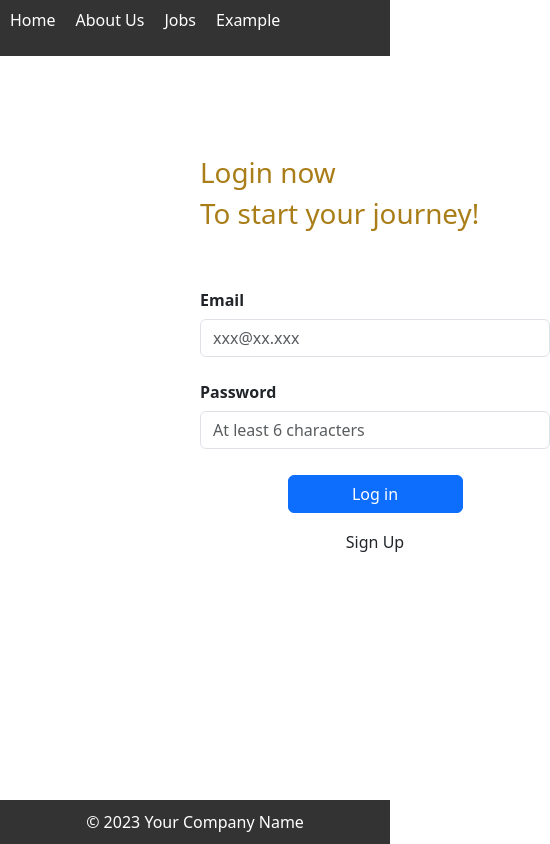
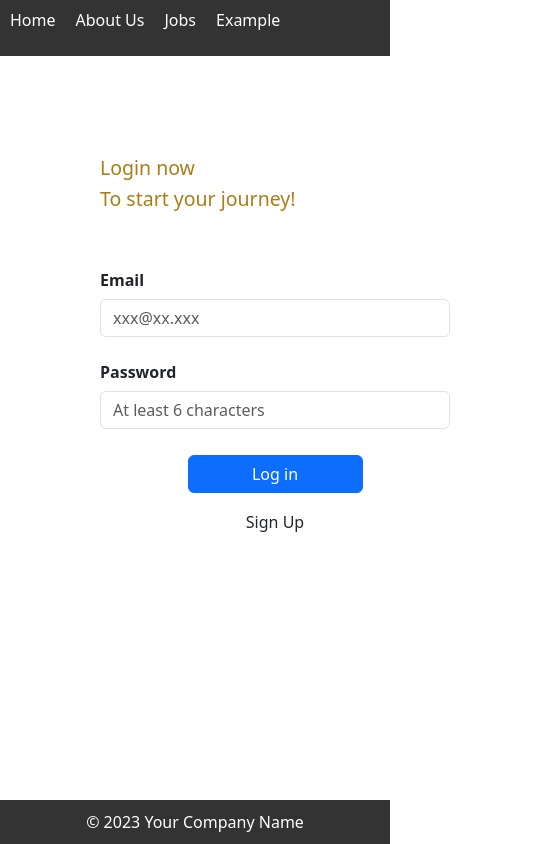
Before and after one commit to YBY2000/INFO1650_FP, a React (Create React App) app in the folder Frontend/: page /login in a window 390 px wide. Shown: the whole page, 550 px wide, since content can reach past the window. Built offline with nearby package versions, Linux system fonts and the light colour scheme.

Commit message:
update sytle for mobile in login page

```diff
--- a/Frontend/src/pages/login/index.scss
+++ b/Frontend/src/pages/login/index.scss
@@ -125,3 +125,46 @@ h1{
   color: black; /* or any color that suits your design */
   /* Add other styling as needed */
 }
+
+@media (max-width: 800px) {
+    body {
+        margin-left: auto;
+        margin-right: auto;
+        margin-top: auto;
+        display: flex;
+        flex-direction: column;
+
+        .loginContainer {
+            margin: 100px;
+            grid-template-columns: 1fr;
+
+            img {
+                display: none;
+            }
+
+        }
+
+        .backButtonContainer {
+
+            margin-left: 100px;
+            margin-right: auto;
+
+        }
+
+    }
+    h1{
+        font-size: 5vw !important;
+    }
+
+
+
+    .form-control {
+        width: auto;
+    }
+
+    .was-validated {
+        .btn {
+            width: auto;
+        }
+    }
+}
```
